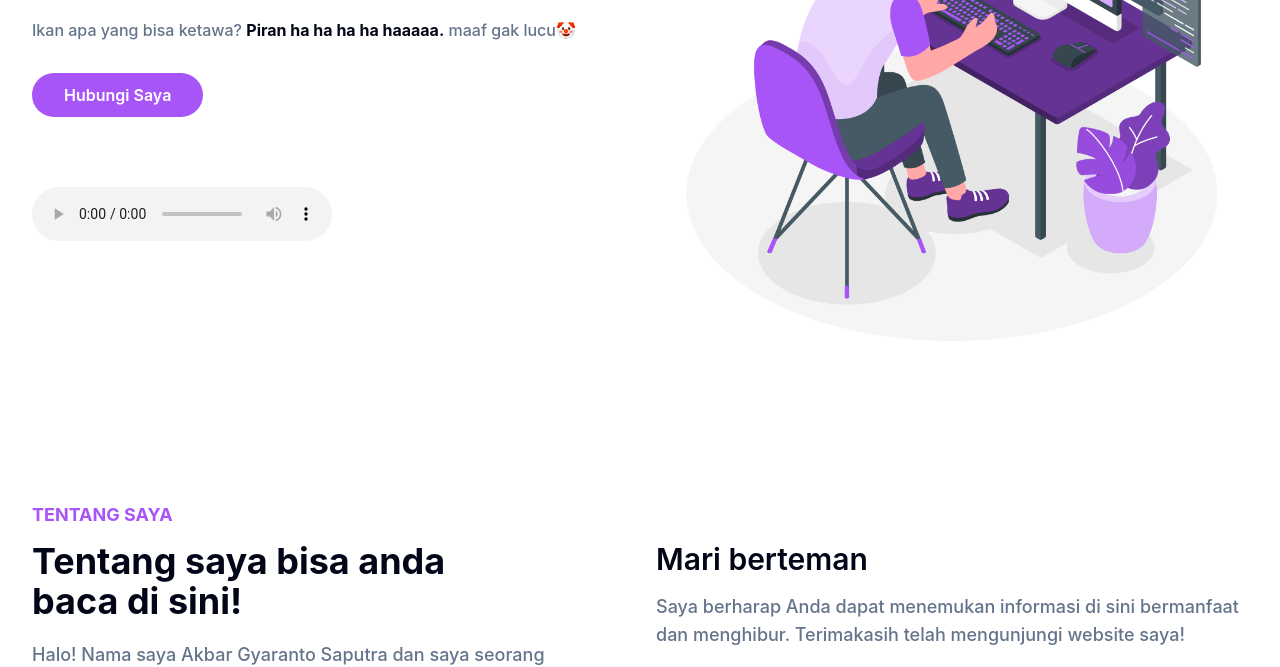
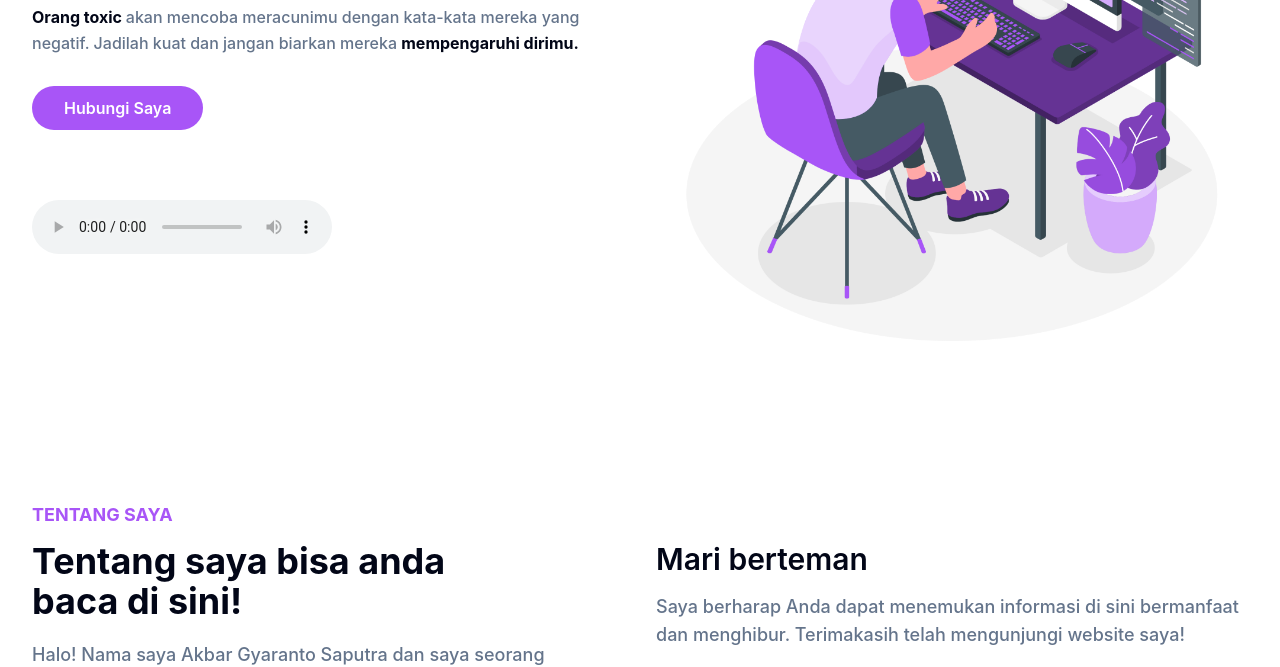
Before and after one commit to AkbarGyaranto/portofoliotailwind, a website: page index.html in a window 1280 px wide. Shown: the part 379-1046 px from the top of the page. Drawn offline with Linux system fonts and the light colour scheme.

Commit message:
first commit

```diff
--- a/index.html
+++ b/index.html
@@ -6,6 +6,7 @@
     <meta http-equiv="X-UA-Compatible" content="IE=edge">
     <meta name="viewport" content="width=device-width, initial-scale=1.0">
     <title>Akbar Gyaranto Saputra</title>
+    <link rel="shortcut icon" href="dist/img/pplogo.jpg" type="image/x-icon">
     <link href="dist/output.css" rel="stylesheet" />
     <link rel="icon" href="dist/img/logo-removebg-preview.png" type="image/x-icon">
     <script>
@@ -105,9 +106,12 @@
                     <h2 class="font-medium text-secondary text-lg mb-5 lg:text-2xl mt-1 dark:text-white">Web Developer &
                         <span class="text-dark dark:text-white">Graphic Design</span>
                     </h2>
-                    <p class="font-medium text-secondary mb-10 leading-relaxed ">Ikan apa yang bisa ketawa?
-                        <span class="text-dark font-bold dark:text-white">Piran ha ha ha ha haaaaa.</span> <span>maaf
-                            gak lucu🤡</span>
+                    <p class="font-medium text-secondary mb-10 leading-relaxed "><span
+                            class="text-dark font-bold dark:text-white">Orang toxic </span>akan mencoba meracunimu
+                        dengan kata-kata mereka yang negatif. Jadilah kuat dan jangan biarkan mereka <span
+                            class="text-dark font-bold dark:text-white">mempengaruhi
+                            dirimu.
+                        </span>
                     </p>
 
 
```
Also changed, not shown: dist/img/pplogo.jpg (added).
